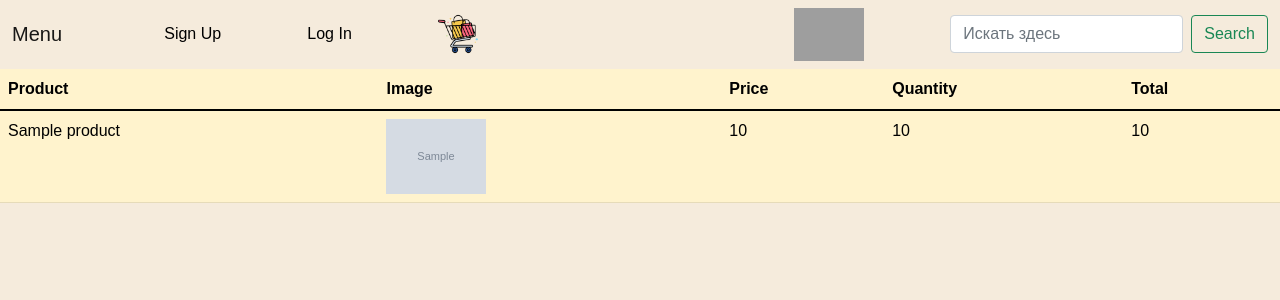
After one commit to aidarch1k/BurgerKing, a Django app: template order/templates/history_detail.html in a window 1280 px wide. The commit adds this page. Shown: the top 300 px of the page. Run offline with Django 3.2, Linux system fonts and the light colour scheme; the template is opened without the code that fills it: most values are stand-ins (such as "Sample title", 1, 10 or a date in 2020); grey boxes marked "Sample" are stand-in pictures; some web fonts are replaced; grey boxes are pictures that could not be loaded.

Commit message:
Order History

```diff
--- /dev/null
+++ b/order/templates/history_detail.html
@@ -0,0 +1,26 @@
+{% extends 'base.html' %}
+{% load cart_tag %}
+{% block content %}
+<table class="table table-warning">
+  <thead>
+    <tr>
+      <th scope="col">Product</th>
+      <th scope="col">Image</th>
+      <th scope="col">Price</th>
+      <th scope="col">Quantity</th>
+       <th scope="col">Total</th>
+    </tr>
+  </thead>
+  <tbody>
+  {% for item in order_items %}
+    <tr>
+      <td>{{ item.product.name }}</td>
+      <td><img style="width: 100px; height: auto;" src="{{ item.product.image.url }}"></td>
+      <td>{{ item.product.price }}</td>
+      <td>{{ item.quantity }}</td>
+      <td>{{ item.product.price|multiply:item.quantity }}</td>
+    </tr>
+  {% endfor %}
+  </tbody>
+</table>
+{% endblock %}
--- a/order/urls.py
+++ b/order/urls.py
@@ -1,7 +1,9 @@
 from django.urls import path
 
-from order.views import order_create
+from order.views import order_create, order_history, order_history_detail
 
 urlpatterns = [
     path('create', order_create, name='order-create'),
+    path('history/', order_history, name='order-history'),
+    path('history/detail/<int:order_id>/', order_history_detail, name='order-detail'),
 ]
--- a/templates/base.html
+++ b/templates/base.html
@@ -9,12 +9,24 @@
 <link rel="preconnect" href="https://fonts.gstatic.com" crossorigin>
 <link href="https://fonts.googleapis.com/css2?family=Mochiy+Pop+P+One&display=swap" rel="stylesheet">
     <style>
-    *{
+    * {
         font-family: 'Mochiy Pop P One', sans-serif;
        }
     body {
         background-color: #f5ebdc;
     }
+
+    a {
+    text-decoration: none;
+    color: black;
+    transition: 0.8s;
+    }
+
+    a:hover {
+    color: brown;
+    transition: 0.8s;
+    }
+
 </style>
 
 </head>
@@ -25,24 +37,30 @@
     <a href="{% url 'index' %}" class="navbar-brand">Menu</a>
       {% if not request.user.is_authenticated %}
       <a href="{% url 'register' %}">Sign Up</a>
-          <a href="{% url 'login' %}">Log in</a>
+            <a href="{% url 'login' %}">Log In</a>
             {% else %}
+      <a href="{% url 'order-history' %}">
           <span>{{ request.user.username }}</span>
+      </a>
             <a href="{% url 'logout' %}">Logout</a>
       {% endif %}
+
       <a href="{% url 'cart_detail' %}">
-          <img style="width: 60px; height: auto;" src="{% static 'carts.png' %}"></a>
+        <img style="width: 40px; height: auto;" src="{% static 'carts.png' %}">
+      </a>
   {% if request.user.is_superuser %}
       <a href="{% url 'create' %}" class="navbar-brand">&plus;</a>
   {% endif %}
-          <img style="width: 70px; height: auto; margin-left: 230px;" src="{% static 'logo.svg' %}" >
-        <form action="{% url 'search' %}" method = "get" class="d-flex">
-          <input name="q" class="form-control me-2" type="search" placeholder="Search" aria-label="Search">
+      <img style="width: 70px; height: auto; margin-left: 230px;" src="{% static 'logo.png' %}">
+    <form action="{% url 'search' %}" method="get" class="d-flex">
+      <input name="q" class="form-control me-2" type="search" placeholder="Искать здесь" aria-label="Search">
       <button class="btn btn-outline-success" type="submit">Search</button>
     </form>
+
   </div>
 </nav>
-    {% block content %}
-    {% endblock content %}
+
+{% block content %} {% endblock %}
+{% block test %} {% endblock %}
 </body>
 </html>
```
Also changed, not shown: order/templates/history.html (added, +32 -0 lines), order/views.py (+14 -2 lines). Lines whose indentation alone changed are shown as unchanged.
